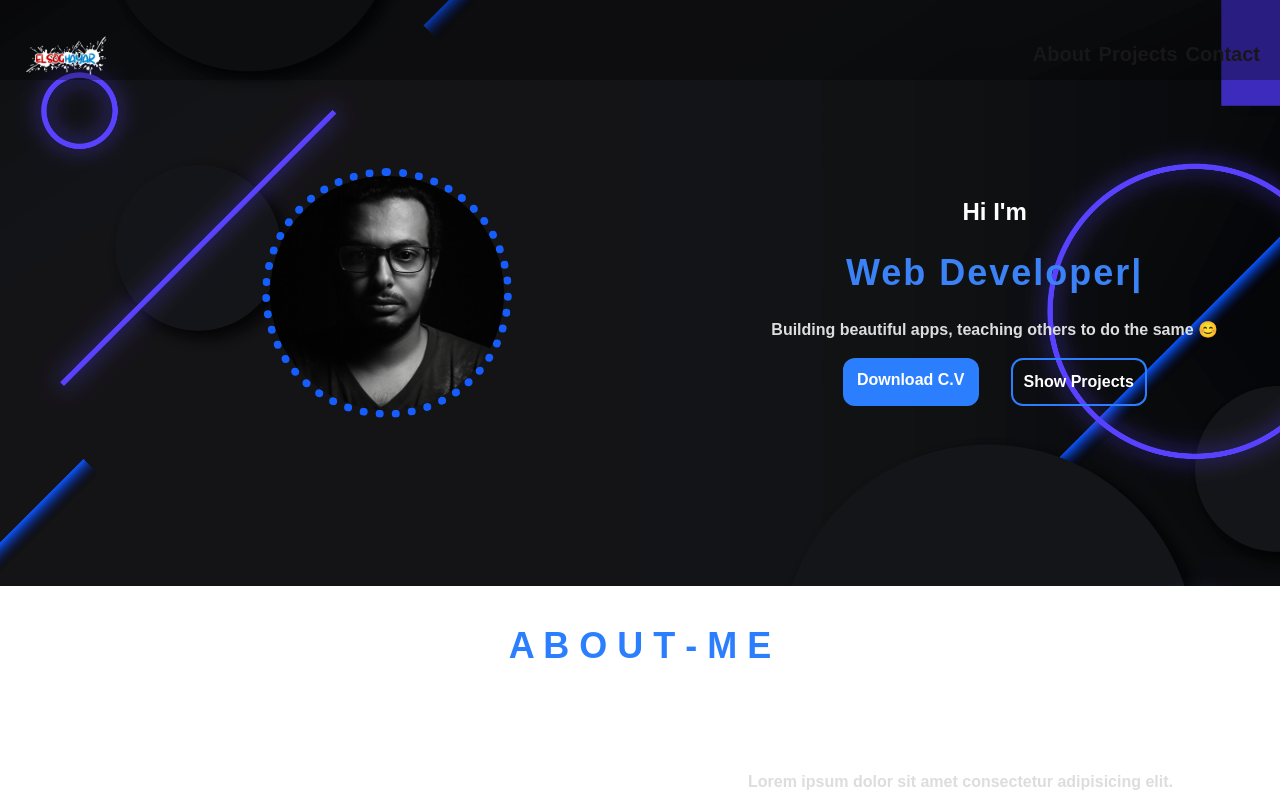
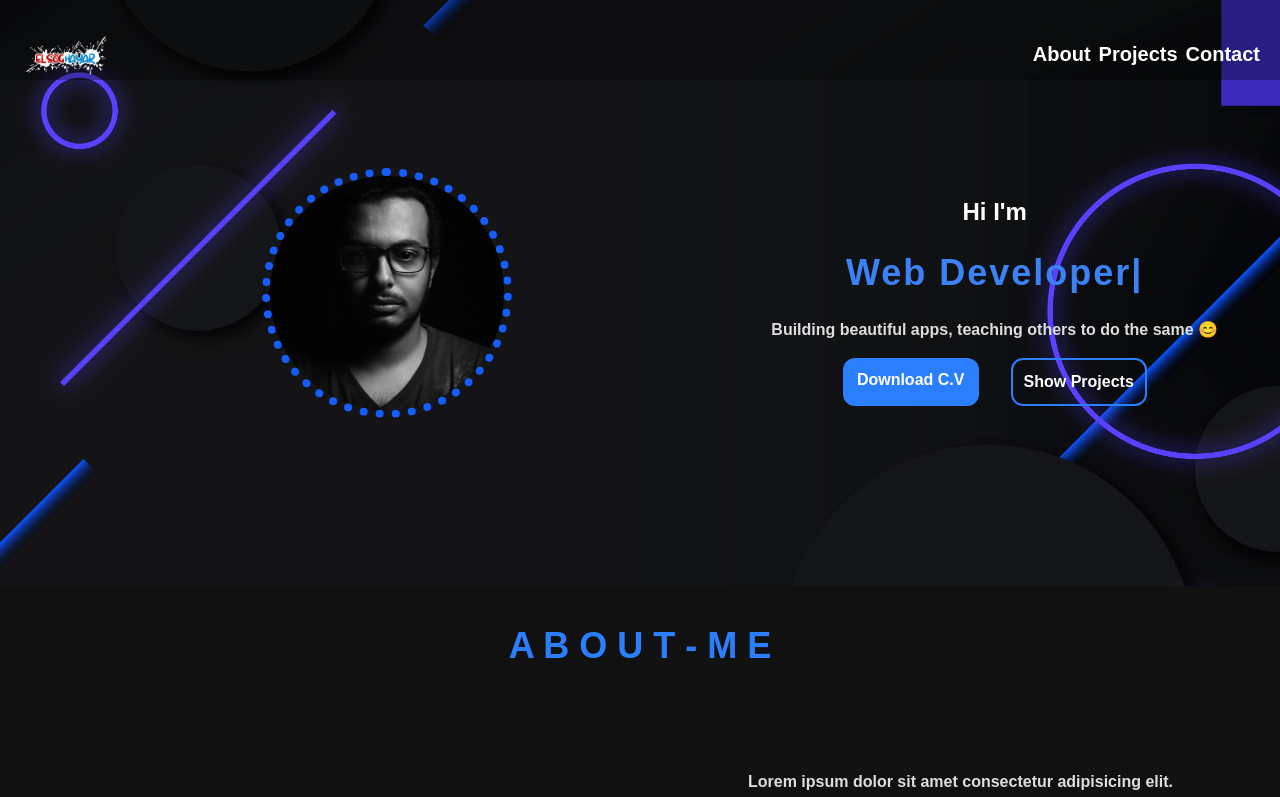
Before and after one commit to soghayarmahmoud/MElSoghayar, a Next.js app: page / in a window 1280 px wide. Shown: the top 797 px of the page. Built offline with nearby package versions, Linux system fonts and the light colour scheme.

Commit message:
change theme color

```diff
--- a/app/globals.css
+++ b/app/globals.css
@@ -1,8 +1,8 @@
 @import "tailwindcss";
 
 :root {
-  --background: #ffffff;
-  --foreground: #171717;
+  --background: #111;
+  --foreground: #fff;
 }
 
 @theme inline {
```
